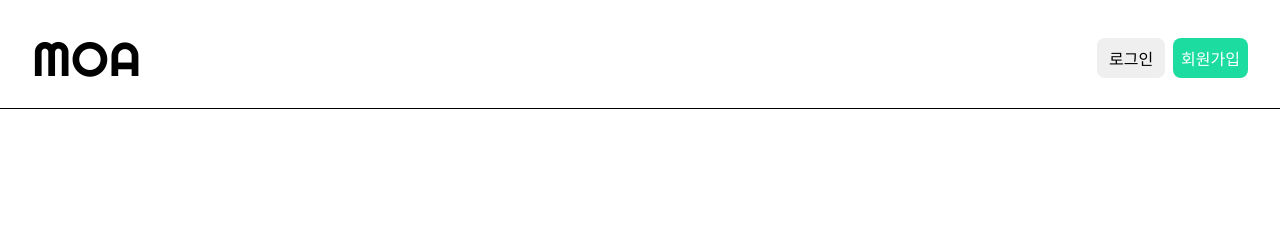
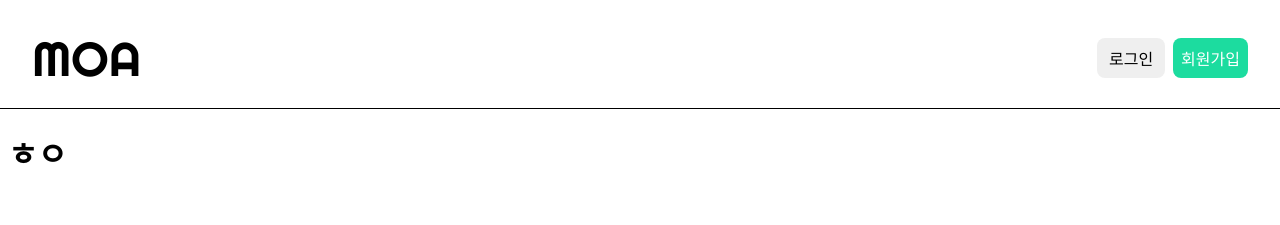
Before and after one commit to Money-MOA/tetz-s-secret-account-book, a Vue app: page / in a window 1280 px wide. Shown: the top 225 px of the page. Built offline with nearby package versions, Linux system fonts and the light colour scheme.

Commit message:
refactor: Header 피해서 페이지들 나오게끔 수정

```diff
--- a/src/App.vue
+++ b/src/App.vue
@@ -1,5 +1,10 @@
 <template>
-  <div><Header></Header><HomePage></HomePage></div>
+  <div>
+    <Header></Header>
+    <main class="pt-[100px]">
+      <HomePage />
+    </main>
+  </div>
 </template>
 
 <script setup>
--- a/src/pages/HomePage.vue
+++ b/src/pages/HomePage.vue
@@ -1,4 +1,4 @@
-<template></template>
+<template><h1>ㅎㅇ</h1></template>
 
 <script setup></script>
 
```
